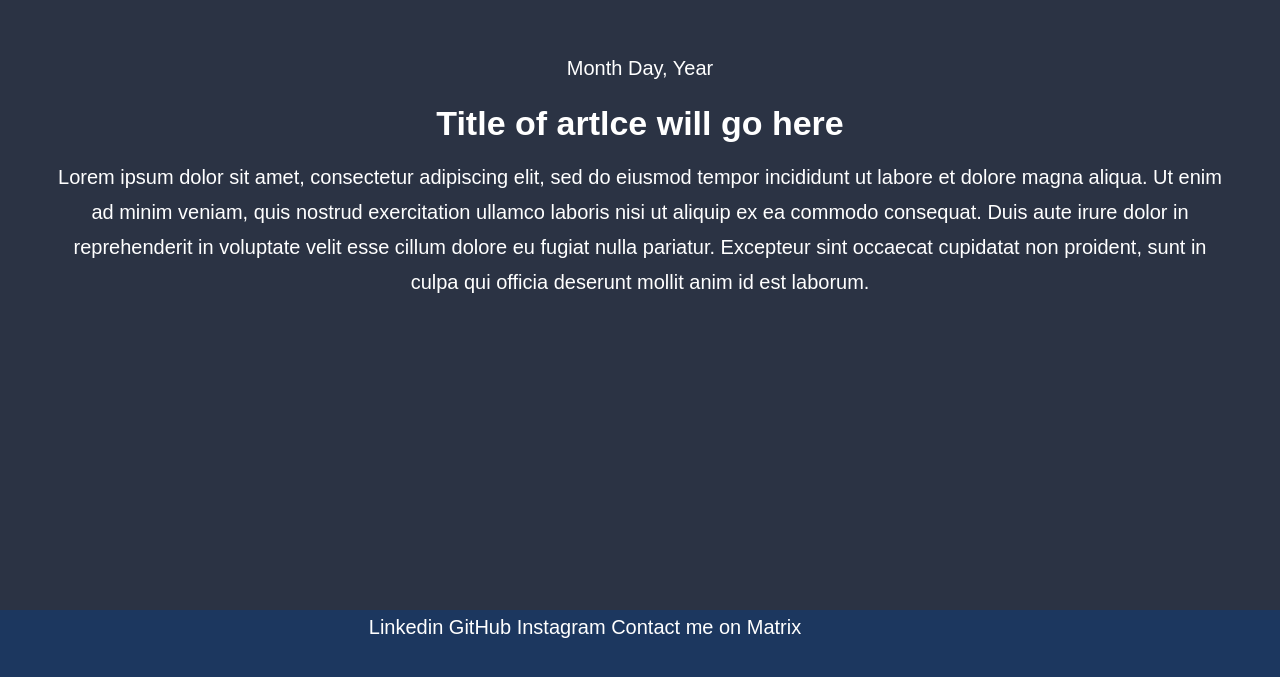
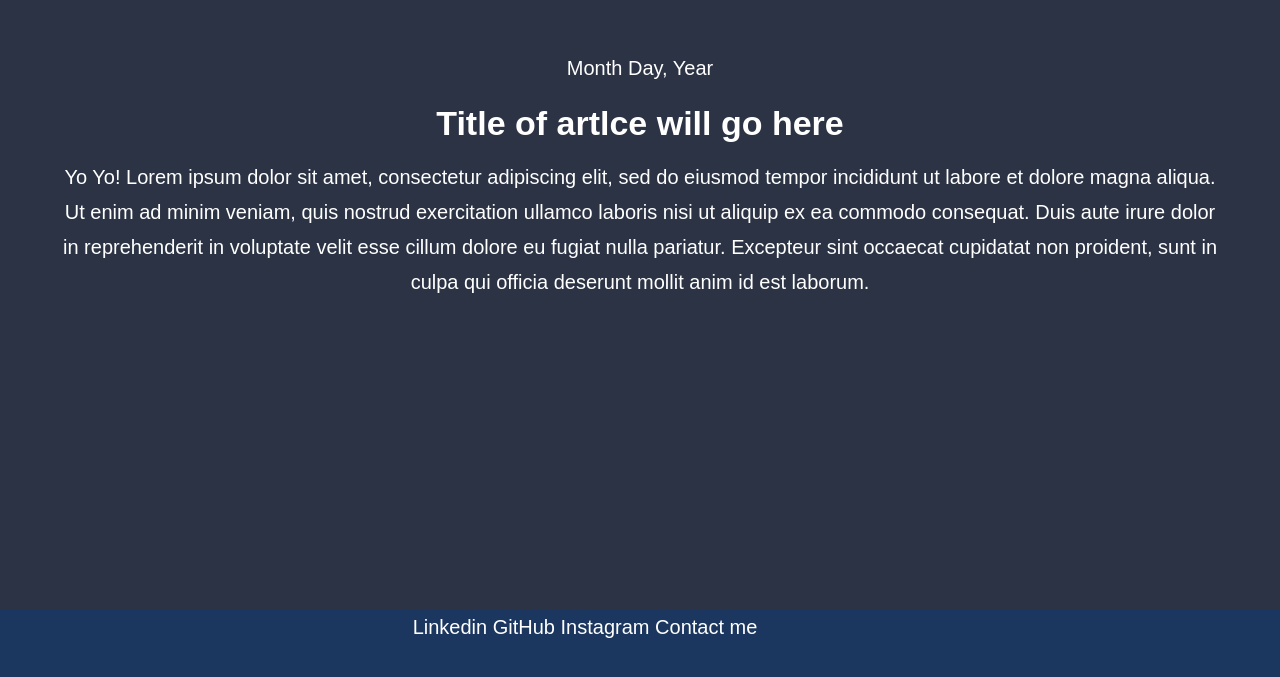
Before and after one commit to dpgraham4401/HomeServer, a plain HTML site: page dpgraham/html/index.html in a window 1280 px wide. Shown: the part 841-1518 px from the top of the page. Drawn offline with Linux system fonts and the light colour scheme.

Commit message:
matrix config additions

```diff
--- a/dpgraham/html/index.html
+++ b/dpgraham/html/index.html
@@ -65,7 +65,7 @@
                      </a>
                  </h2>
                  <div class="entry-content">
-                  <p>Lorem ipsum dolor sit amet, consectetur adipiscing elit,
+                  <p>Yo Yo! Lorem ipsum dolor sit amet, consectetur adipiscing elit,
                      sed do eiusmod tempor incididunt ut labore et dolore
                      magna aliqua. Ut enim ad minim veniam, quis nostrud
                      exercitation ullamco laboris nisi ut aliquip ex ea
@@ -87,7 +87,7 @@
                   <a href="https://www.linkedin.com/in/dgraham4401/">Linkedin</a>
                   <a href="https://github.com/dpgraham4401/">GitHub</a>
                   <a href="https://www.instagram.com/instagraham4401/">Instagram</a>
-                  <a href="https://matrix.to/#/#contact-dpgraham:matrix.dpgraham.com">Contact me on Matrix</a>
+                  <a href="https://matrix.to/#/#contact-dpgraham:matrix.dpgraham.com">Contact me</a>
                </li>
             </ul>
             <div class="clear"></div>
--- a/synapse/data/homeserver.yaml
+++ b/synapse/data/homeserver.yaml
@@ -65,7 +65,7 @@ pid_file: /data/homeserver.pid
 # Otherwise, it should be the URL to reach Synapse's client HTTP listener (see
 # 'listeners' below).
 #
-#public_baseurl: https://example.com/
+public_baseurl: https://matrix.dpgraham.com
 
 # Set the soft limit on the number of file descriptors synapse can use
 # Zero is used to indicate synapse should set the soft limit to the
@@ -113,7 +113,7 @@ presence:
 # If set to 'true', allows any other homeserver to fetch the server's public
 # rooms directory via federation. Defaults to 'false'.
 #
-#allow_public_rooms_over_federation: true
+allow_public_rooms_over_federation: true
 
 # The default room version for newly created rooms.
 #
```
